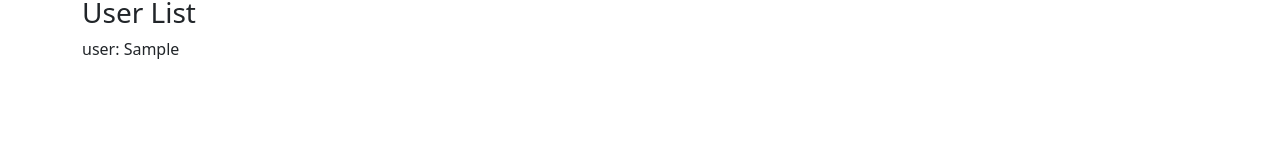
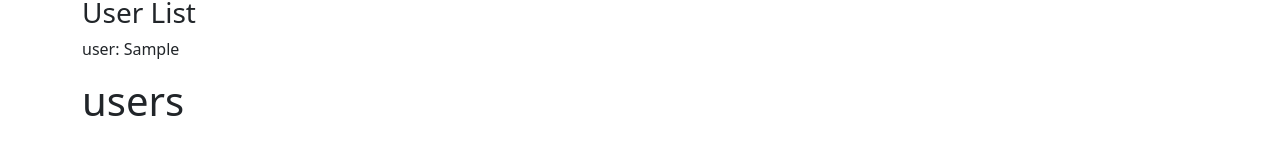
Before and after one commit to semi-jaiswal/Angular_tutorial, an Angular app: page / in a window 1280 px wide. Both pictures are taken after typing "Sample" into the empty fields and a click on the button "Add User". Shown: the part 170-324 px from the top of the page. Built offline with nearby package versions, Linux system fonts and the light colour scheme.

Commit message:
add heading

```diff
--- a/src/app/user/user.component.html
+++ b/src/app/user/user.component.html
@@ -1 +1,3 @@
 <p>user: {{ userName }}</p>
+
+<h1>users</h1>
```
